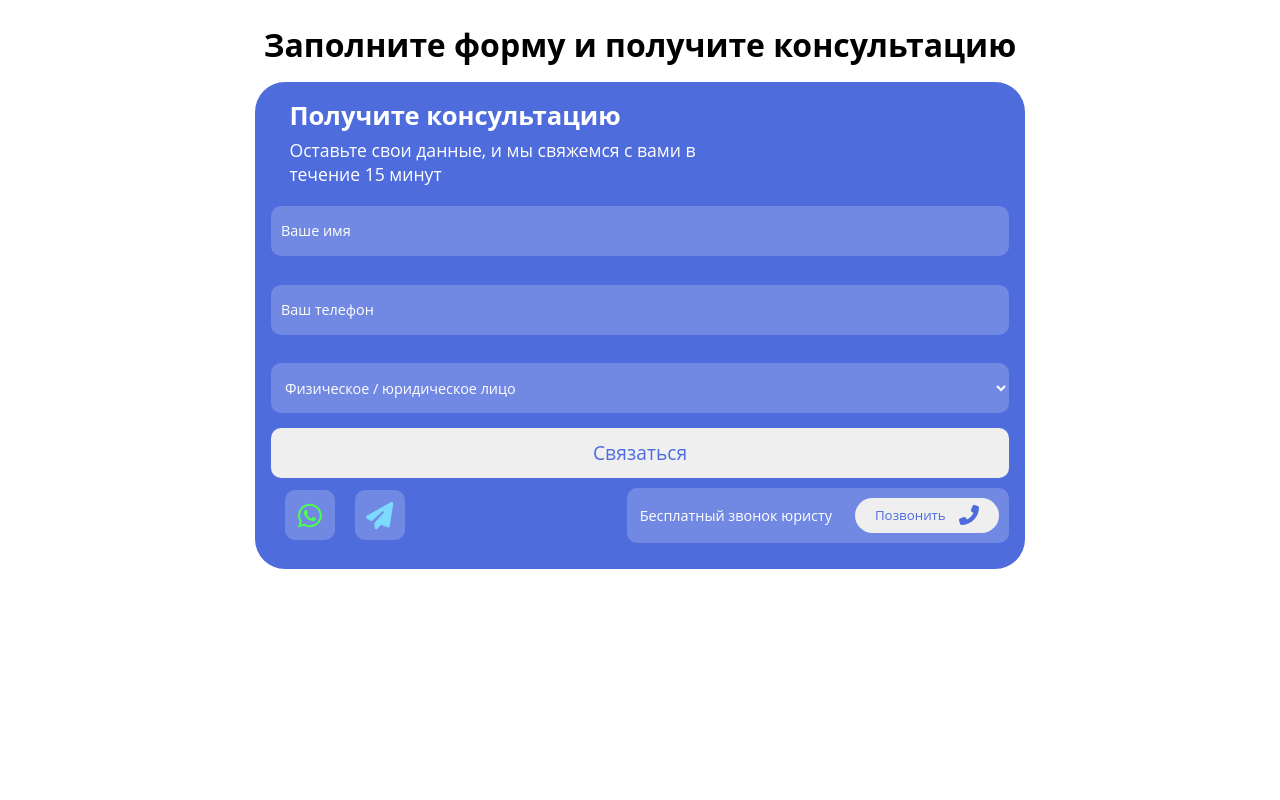
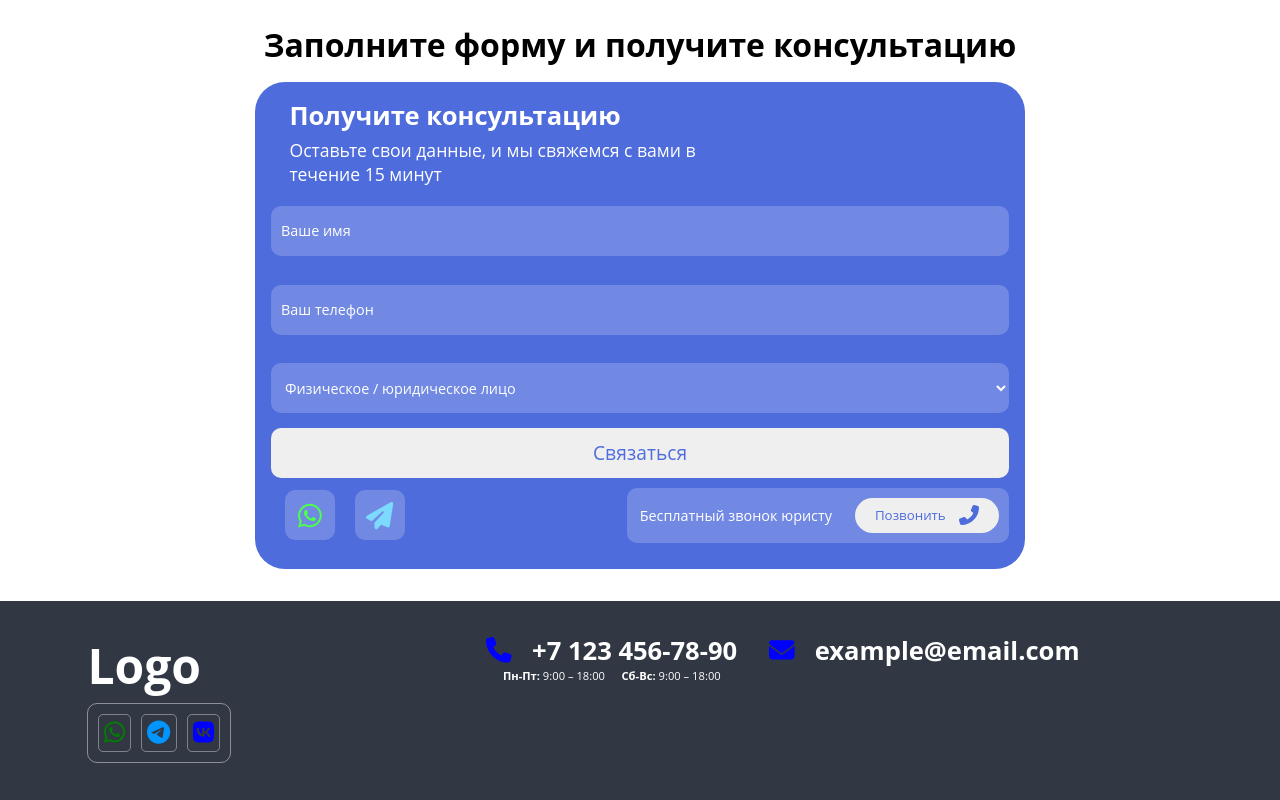
Before and after one commit to IIIWinterIII/lawyer-portfolio, a React (Create React App) app: page /#/ in a window 1280 px wide. Shown: the part 5211-6011 px from the top of the page. Before the commit the page ends 5796 px from the top, so only its background shows below. Built offline with nearby package versions, Linux system fonts and the light colour scheme.

Commit message:
footer style sketches

```diff
--- a/src/components/Footer.jsx
+++ b/src/components/Footer.jsx
@@ -1,11 +1,53 @@
-import React from 'react';
+import React from "react";
+import "../styles/components/Footer.scss";
+import { FontAwesomeIcon } from "@fortawesome/react-fontawesome";
+import { faEnvelope, faPhone } from "@fortawesome/free-solid-svg-icons";
+import {
+  faTelegram,
+  faVk,
+  faWhatsapp,
+} from "@fortawesome/free-brands-svg-icons";
 
 function Footer() {
-    return (
-        <section>
+  return (
+    <footer>
+      <div className="left-logo-message">
+        <h1 className="logo">Logo</h1>
+        <div className="box-section">
+          <a href="-">
+            <FontAwesomeIcon icon={faWhatsapp} className="icon w" />
+          </a>
+          <a href="-">
+            <FontAwesomeIcon icon={faTelegram} className="icon t" />
+          </a>
+          <a href="-">
+            <FontAwesomeIcon icon={faVk} className="icon v" />
+          </a>
+        </div>
+      </div>
 
-        </section>
-    );
+      <div className="right-contact-footer">
+        <div className="nomber-end-works-day">
+          <a href="-" className="left-con">
+            <FontAwesomeIcon icon={faPhone} className="icon" />
+            <strong>+7 123 456-78-90</strong>
+          </a>
+          <div className="works-day">
+            <p>
+              <strong>Пн-Пт:</strong> 9:00 – 18:00
+            </p>
+            <p>
+              <strong>Сб-Вс:</strong> 9:00 – 18:00
+            </p>
+          </div>
+        </div>
+        <a href="-" className="rigth-con">
+          <FontAwesomeIcon icon={faEnvelope} className="icon" />
+          <strong>example@email.com</strong>
+        </a>
+      </div>
+    </footer>
+  );
 }
 
 export default Footer;
--- a/src/components/Header.jsx
+++ b/src/components/Header.jsx
@@ -1,16 +1,17 @@
-import React from "react";
+import React, { useState } from "react";
 import "../styles/components/Header.scss";
 import { Link } from "react-router-dom";
 import routes from "../reutes";
 import { FontAwesomeIcon } from "@fortawesome/react-fontawesome";
-import {
-  faTelegram,
-  faWhatsapp,
-  faVk,
-} from "@fortawesome/free-brands-svg-icons";
+import { faTelegram, faWhatsapp, faVk } from "@fortawesome/free-brands-svg-icons";
 import { faEnvelope } from "@fortawesome/free-solid-svg-icons";
 
 function Header() {
+  const [activeDropdown, setActiveDropdown] = useState(null);
+
+  const handleMouseEnter = (index) => setActiveDropdown(index);
+  const handleMouseLeave = () => setActiveDropdown(null);
+
   return (
     <header>
       {/* top */}
@@ -44,11 +45,25 @@ function Header() {
       <div className="header-bottom">
         <nav className="navigation">
           <ul>
-            {routes.map(({ path, name }, index) => (
-              <li key={index}>
+            {routes.map(({ path, name, subItems }, index) => (
+              <li
+                key={index}
+                className="nav-item"
+                onMouseEnter={() => handleMouseEnter(index)}
+                onMouseLeave={handleMouseLeave}
+              >
                 <Link to={path} className="link">
                   <span>{name}</span>
                 </Link>
+                {subItems && activeDropdown === index && (
+                  <ul className="dropdown">
+                    {subItems.map(({ path, name }) => (
+                      <li key={path}>
+                        <Link to={path}>{name}</Link>
+                      </li>
+                    ))}
+                  </ul>
+                )}
               </li>
             ))}
           </ul>
--- a/src/reutes.js
+++ b/src/reutes.js
@@ -1,8 +1,8 @@
-import Home from "./pages/Home.jsx"
-import Services from "./pages/Services.jsx"
-import About from "./pages/About.jsx"
-import FAQ from "./pages/FAQ.jsx"
-import Contact from "./pages/Contact.jsx"
+import Home from "./pages/Home.jsx";
+import Services from "./pages/Services.jsx";
+import About from "./pages/About.jsx";
+import FAQ from "./pages/FAQ.jsx";
+import Contact from "./pages/Contact.jsx";
 
 const routes = [
   {
@@ -16,6 +16,10 @@ const routes = [
     component: Services,
     name: "Услуги",
     icon: "",
+    subItems: [
+      { path: "/services/web-development", name: "Суды" },
+      { path: "/services/seo", name: "Состовление документов" },
+    ],
   },
   {
     path: "/about",
@@ -35,6 +39,6 @@ const routes = [
     name: "Контакты",
     icon: "",
   },
-]
+];
 
-export default routes
+export default routes;
--- a/src/styles/components/Footer.scss
+++ b/src/styles/components/Footer.scss
@@ -0,0 +1,126 @@
+// * {
+//   border: 1px solid greenyellow;
+// }
+
+@mixin flex-center-center {
+  display: flex;
+  align-items: center;
+  justify-content: center;
+}
+
+@mixin flex-start-space-around {
+  display: flex;
+  justify-content: space-around;
+  align-items: start;
+}
+
+footer {
+  width: 100%;
+  @include flex-start-space-around;
+  margin: 1em 0 0;
+  padding: 2em;
+  background-color: rgb(49, 56, 67);
+  color: white;
+
+  .left-logo-message {
+    .logo {
+      font-size: 3em;
+    }
+
+    .box-section {
+      border: 1px solid rgba(255, 255, 255, 0.445);
+      border-radius: 10px;
+      padding: 5px;
+      margin: 5px 0;
+      @include flex-center-center;
+
+      a {
+        padding: 5px;
+        margin: 5px;
+        border: 1px solid rgba(255, 255, 255, 0.371);
+        border-radius: 5px;
+        transition: border-color 0.3s ease;
+
+        .icon {
+          font-size: 1.5em;
+          transition: transform 0.3s ease;
+        }
+
+        &:hover {
+          border-color: blue;
+
+          .icon {
+            transform: translateY(-5px);
+          }
+        }
+      }
+
+      a:first-child {
+        color: green;
+      }
+
+      a:nth-child(2) {
+        color: rgb(0, 149, 255);
+      }
+
+      a:last-child {
+        color: blue;
+      }
+    }
+  }
+
+  .right-contact-footer {
+    width: 70%;
+    display: flex;
+    justify-content: center;
+
+    .nomber-end-works-day {
+      margin: 0 2em;
+
+      .left-con {
+        .icon {
+        }
+      }
+
+      .works-day {
+        display: flex;
+        justify-content: space-evenly;
+
+        p {
+          text-align: center;
+          font-size: 0.7em;
+        }
+      }
+    }
+
+    .rigth-con {
+      font-size: 1.6em;
+
+      .icon {
+      }
+    }
+
+    .left-con,
+    .rigth-con {
+      font-size: 1.6em;
+      text-decoration: none;
+      color: white;
+
+      transition: color 0.3s ease;
+
+      .icon {
+        margin-right: 20px;
+        color: blue;
+        transition: transform 0.3s ease;
+      }
+
+      &:hover {
+        color: blue;
+
+        .icon {
+          transform: translateY(-5px);
+        }
+      }
+    }
+  }
+}
--- a/src/styles/components/Header.scss
+++ b/src/styles/components/Header.scss
@@ -184,6 +184,46 @@ header {
         list-style: none;
         font-size: 1em;
 
+        .nav-item {
+          position: relative;
+
+
+        .dropdown {
+          display: none;
+          position: absolute;
+          top: 100%;
+          left: 0;
+          background-color: white;
+          box-shadow: 0 4px 6px rgba(0, 0, 0, 0.1);
+          padding: 0;
+          margin: 0;
+          list-style: none;
+          z-index: 10;
+        }
+
+
+
+
+      }
+
+        .nav-item:hover .dropdown {
+          display: block;
+        }
+
+        .nav-item .dropdown li {
+          padding: 10px 15px;
+        }
+
+        .nav-item .dropdown li a {
+          text-decoration: none;
+          color: black;
+        }
+
+        .nav-item .dropdown li a:hover {
+          background-color: #f0f0f0;
+        }
+
+
         li {
           position: relative;
           padding: 5px 0;
--- a/src/styles/pages/About.scss
+++ b/src/styles/pages/About.scss
@@ -223,5 +223,16 @@
         }
       }
     }
+    opacity: 0;
+    transform: translateY(20px);
+    animation: fadeIn 1s ease forwards;
+  }
+
+  /* Анимация появления */
+  @keyframes fadeIn {
+    to {
+      opacity: 1;
+      transform: translateY(0);
+    }
   }
 }
--- a/src/styles/pages/Contact.scss
+++ b/src/styles/pages/Contact.scss
@@ -139,5 +139,16 @@
         }
       }
     }
+    opacity: 0;
+    transform: translateY(20px);
+    animation: fadeIn 1s ease forwards;
+  }
+
+  /* Анимация появления */
+  @keyframes fadeIn {
+    to {
+      opacity: 1;
+      transform: translateY(0);
+    }
   }
 }
--- a/src/styles/pages/FAQ.scss
+++ b/src/styles/pages/FAQ.scss
@@ -81,6 +81,17 @@
       color: white;
       background-color: #4e6cdc;
     }
+    opacity: 0;
+    transform: translateY(20px);
+    animation: fadeIn 1s ease forwards;
+  }
+
+  /* Анимация появления */
+  @keyframes fadeIn {
+    to {
+      opacity: 1;
+      transform: translateY(0);
+    }
   }
 
   .faq-section {
@@ -145,6 +156,17 @@
         }
       }
     }
+   opacity: 0;
+    transform: translateY(20px);
+    animation: fadeIn 1s ease forwards;
+  }
+
+  /* Анимация появления */
+  @keyframes fadeIn {
+    to {
+      opacity: 1;
+      transform: translateY(0);
+    }
   }
 
   .questions {
```
Lines whose indentation alone changed are shown as unchanged.
